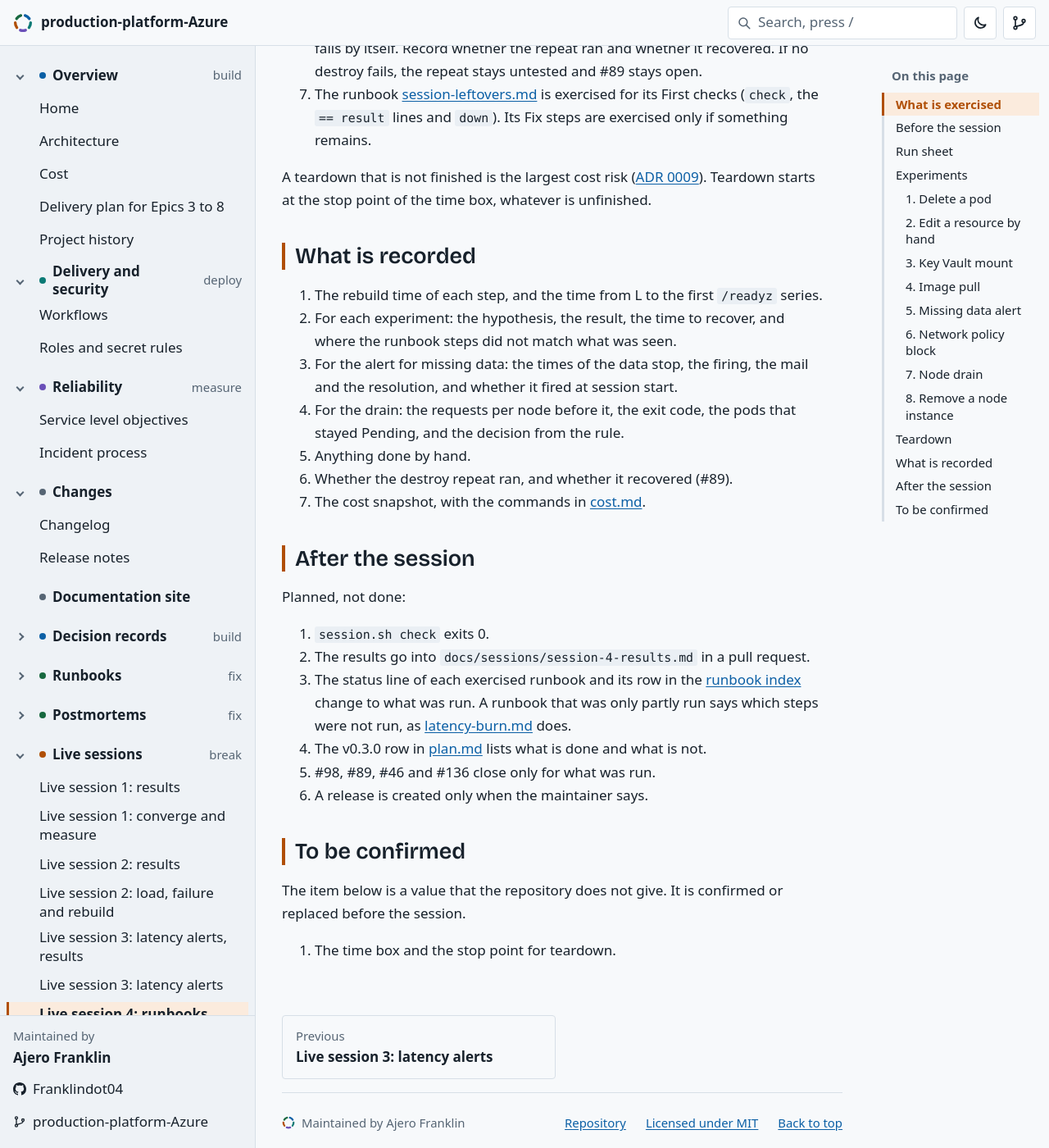
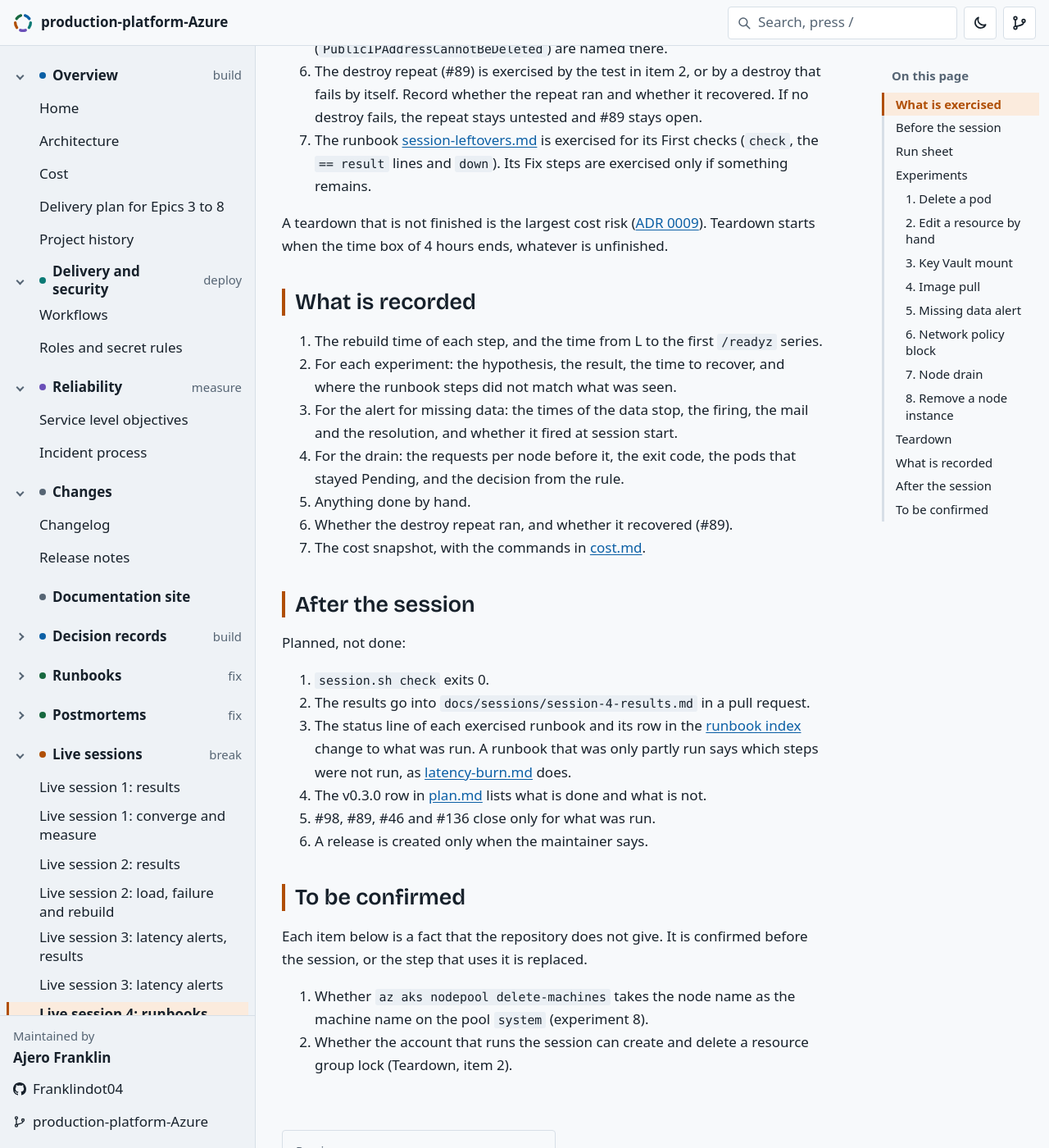
Before and after one commit to Franklindot04/production-platform-Azure, a Jekyll site: the page built from docs/sessions/session-4.md, in a window 1280 px wide and 1400 px high, scrolled down 10160 px. Shown: the whole window at 82% size. Built offline with Jekyll 4.4.1, drawn with Linux system fonts in a browser that asks for light colours; some web fonts are replaced; our own code applies the rules of GitHub Pages for plain Markdown files; comment, search, counter and statistics services are not loaded; some of the changed text lies outside the part shown.

Commit message:
set the time box and list the unconfirmed facts in the session 4 plan (#147)

```diff
--- a/docs/sessions/session-4.md
+++ b/docs/sessions/session-4.md
@@ -4,7 +4,7 @@ Status: planned. Nothing on this page has been run. Issue #141 holds this plan.
 
 Goal: exercise the seven runbooks that are not yet exercised, try the node drain again (#98), run the destroy repeat against a failed destroy if one can be caused (#89), remove one node instance, run the network policy block experiment, test the alert for missing data (#136, [ADR 0033](../adr/0033-missing-data-alert.md)), and destroy everything.
 
-Time box: to be confirmed. [Session 2](session-2.md) used a box of about 2 hours with teardown at 1:45. [Session 3](session-3.md) started teardown one hour after the load started. This page has more experiments than either, and the alert test alone waits 15 minutes.
+Time box: 4 hours, counted from the start of `./infrastructure/session.sh up --apply` to the start of the teardown. [Session 2](session-2.md) used a box of about 2 hours with teardown at 1:45. [Session 3](session-3.md) started teardown one hour after the load started. This page has more experiments than either, and the alert test alone waits 15 minutes.
 
 Rules are the same as in [Session 1](session-1.md) ([results](session-1-results.md)), [Session 2](session-2.md) ([results](session-2-results.md)) and [Session 3](session-3.md) ([results](session-3-results.md)): approved plans, masked output, no stored credentials.
 
@@ -34,7 +34,7 @@ The node instance removal (experiment 8) and the destroy repeat (#89) have no ru
 5. The secret `sample-service-secret` is set in the vault, so the pods can mount it ([key-vault-mount-fails.md](../runbooks/key-vault-mount-fails.md), Fix step 1).
 6. k6 is installed on the maintainer's machine (`tests/load/README.md`).
 7. The budget of `dev` and its spend are read before the session with the commands in [cost.md](../cost.md). The cost per hour of cluster time is not calculated there.
-8. The item in the list at the end of this page is confirmed or replaced.
+8. The two facts in the list at the end of this page are confirmed, or the steps that use them are replaced.
 
 ## Run sheet
 
@@ -160,7 +160,7 @@ Each experiment has five fields: trigger, expected result, what is recorded, the
 6. The destroy repeat (#89) is exercised by the test in item 2, or by a destroy that fails by itself. Record whether the repeat ran and whether it recovered. If no destroy fails, the repeat stays untested and #89 stays open.
 7. The runbook [session-leftovers.md](../runbooks/session-leftovers.md) is exercised for its First checks (`check`, the `== result` lines and `down`). Its Fix steps are exercised only if something remains.
 
-A teardown that is not finished is the largest cost risk ([ADR 0009](../adr/0009-cost-guardrails.md)). Teardown starts at the stop point of the time box, whatever is unfinished.
+A teardown that is not finished is the largest cost risk ([ADR 0009](../adr/0009-cost-guardrails.md)). Teardown starts when the time box of 4 hours ends, whatever is unfinished.
 
 ## What is recorded
 
@@ -185,6 +185,7 @@ Planned, not done:
 
 ## To be confirmed
 
-The item below is a value that the repository does not give. It is confirmed or replaced before the session.
+Each item below is a fact that the repository does not give. It is confirmed before the session, or the step that uses it is replaced.
 
-1. The time box and the stop point for teardown.
+1. Whether `az aks nodepool delete-machines` takes the node name as the machine name on the pool `system` (experiment 8).
+2. Whether the account that runs the session can create and delete a resource group lock (Teardown, item 2).
```
